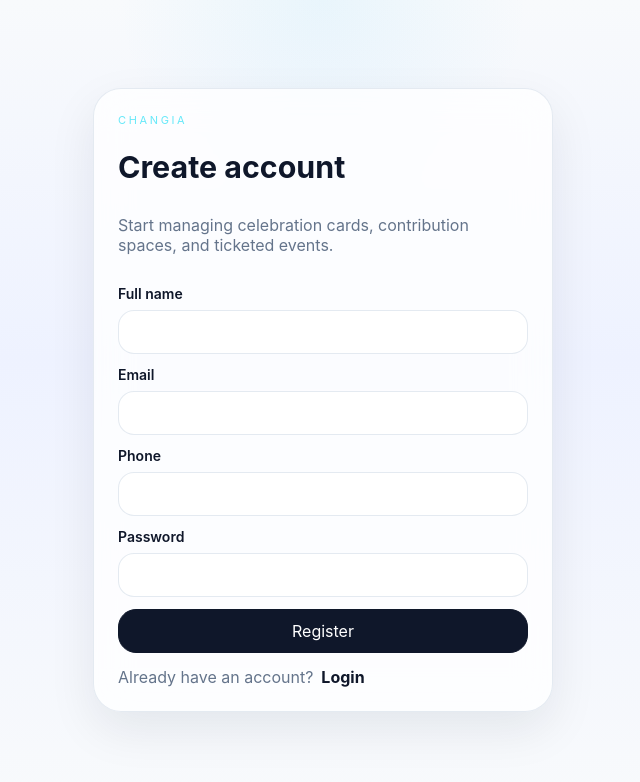
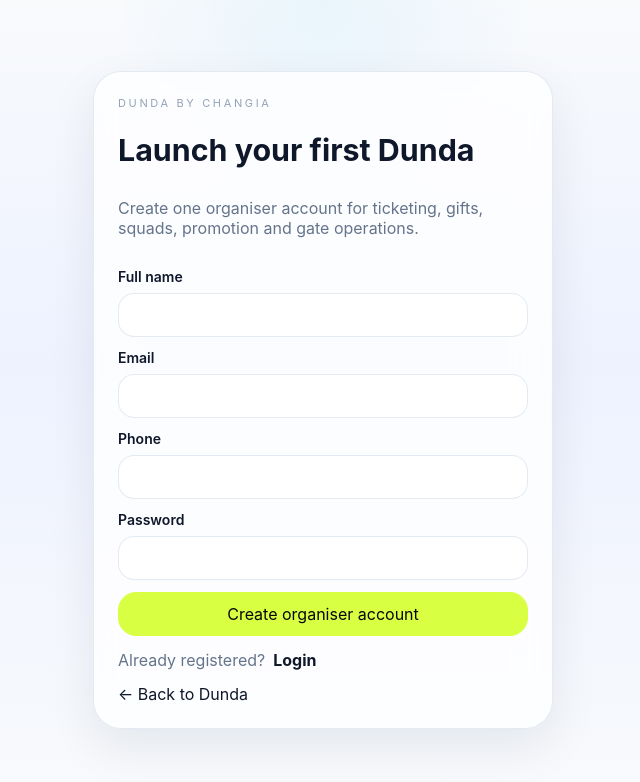
Before and after one commit to MrGabsam/CHANGIA, a React (Vite) app in the folder frontend/: page /register in a window 1280 px wide. Shown: the top 782 px of the page, without its empty margins (317-957 px from the left). Built offline with nearby package versions, Linux system fonts and the light colour scheme; no server answers.

Commit message:
Align registration with Dunda event creation

```diff
--- a/frontend/src/pages/RegisterPage.jsx
+++ b/frontend/src/pages/RegisterPage.jsx
@@ -15,7 +15,7 @@
     setLoading(true);
     try {
       await register(form);
-      navigate('/app/home');
+      navigate('/app/dunda/new');
     } catch (err) {
       setError(err.response?.data?.message || 'Registration failed.');
     } finally {
@@ -24,23 +24,24 @@
   }
 
   return (
-    <div className="auth-page">
-      <div className="auth-card">
-        <div className="eyebrow cyan">Changia</div>
-        <h1>Create account</h1>
-        <p>Start managing celebration cards, contribution spaces, and ticketed events.</p>
+    <div className="auth-page dunda-auth-page">
+      <div className="auth-card dunda-auth-card">
+        <div className="eyebrow lime">Dunda by Changia</div>
+        <h1>Launch your first Dunda</h1>
+        <p>Create one organiser account for ticketing, gifts, squads, promotion and gate operations.</p>
         <form className="form-grid single-col" onSubmit={submit}>
-          <div className="field"><label>Full name</label><input value={form.fullName} onChange={(e) => setForm({ ...form, fullName: e.target.value })} /></div>
-          <div className="field"><label>Email</label><input type="email" value={form.email} onChange={(e) => setForm({ ...form, email: e.target.value })} /></div>
-          <div className="field"><label>Phone</label><input value={form.phone} onChange={(e) => setForm({ ...form, phone: e.target.value })} /></div>
-          <div className="field"><label>Password</label><input type="password" value={form.password} onChange={(e) => setForm({ ...form, password: e.target.value })} /></div>
+          <div className="field"><label>Full name</label><input value={form.fullName} onChange={(e) => setForm({ ...form, fullName: e.target.value })} required /></div>
+          <div className="field"><label>Email</label><input type="email" value={form.email} onChange={(e) => setForm({ ...form, email: e.target.value })} required /></div>
+          <div className="field"><label>Phone</label><input value={form.phone} onChange={(e) => setForm({ ...form, phone: e.target.value })} required /></div>
+          <div className="field"><label>Password</label><input type="password" minLength="8" value={form.password} onChange={(e) => setForm({ ...form, password: e.target.value })} required /></div>
           {error ? <div className="alert alert-error">{error}</div> : null}
-          <button className="button primary" disabled={loading}>{loading ? 'Creating account...' : 'Register'}</button>
+          <button className="button primary dunda-sidebar-primary" disabled={loading}>{loading ? 'Creating account...' : 'Create organiser account'}</button>
         </form>
         <div className="auth-footer">
-          <span>Already have an account?</span>
+          <span>Already registered?</span>
           <Link to="/login">Login</Link>
         </div>
+        <Link className="dunda-auth-home" to="/">← Back to Dunda</Link>
       </div>
     </div>
   );
```
